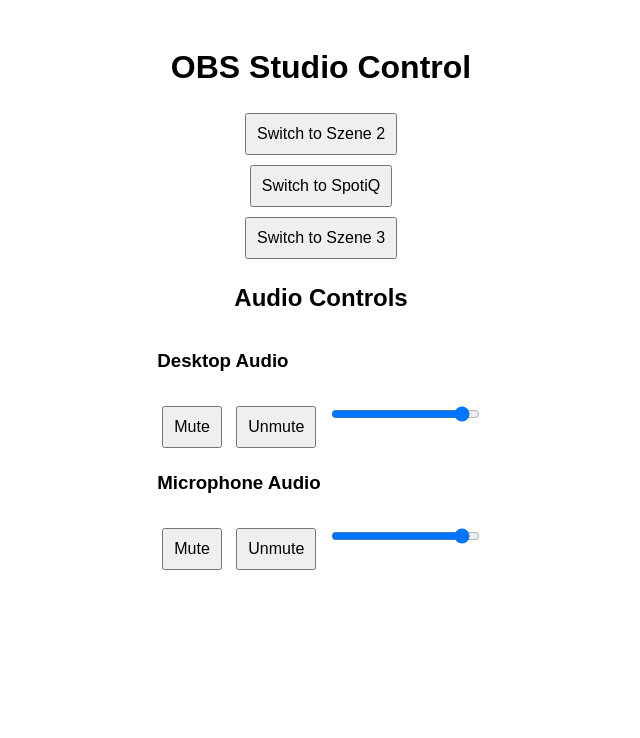
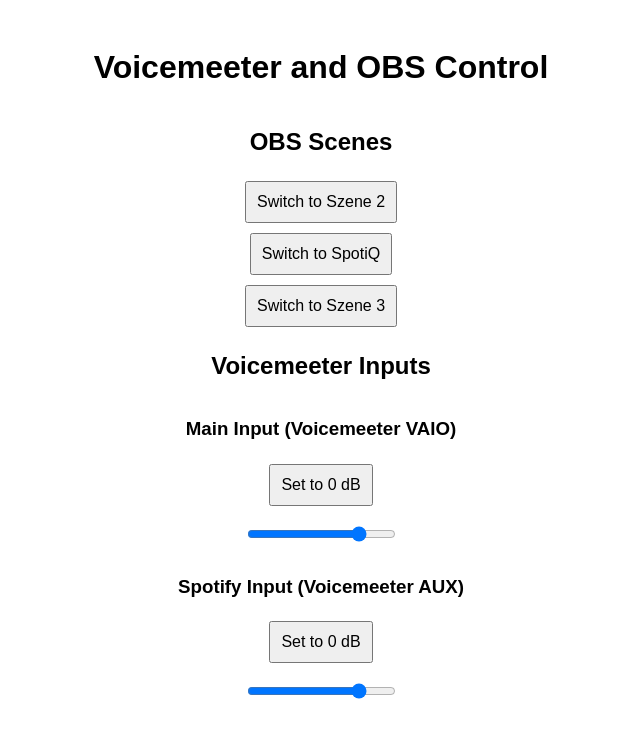
Before and after one commit to jjannix/live-assist, a website: page public/index.html in a window 1280 px wide. Shown: the whole page, without its empty margins (319-959 px from the left). Drawn offline with nearby package versions, Linux system fonts and the light colour scheme; no server answers.

Commit message:
added voicemeeter support

```diff
--- a/public/index.html
+++ b/public/index.html
@@ -3,7 +3,7 @@
 <head>
     <meta charset="UTF-8">
     <meta name="viewport" content="width=device-width, initial-scale=1.0">
-    <title>OBS WebSocket Control</title>
+    <title>Voicemeeter Control</title>
     <script src="/socket.io/socket.io.js"></script>
     <style>
         body {
@@ -21,25 +21,21 @@
     </style>
 </head>
 <body>
-    <h1>OBS Studio Control</h1>
+    <h1>Voicemeeter and OBS Control</h1>
+
+    <h2>OBS Scenes</h2>
     <button id="szene2Button">Switch to Szene 2</button>
     <button id="spotiQButton">Switch to SpotiQ</button>
     <button id="szene3Button">Switch to Szene 3</button>
 
-    <h2>Audio Controls</h2>
-    <div>
-        <h3>Desktop Audio</h3>
-        <button onclick="mute('Desktop-Audio')">Mute</button>
-        <button onclick="unmute('Desktop-Audio')">Unmute</button>
-        <input type="range" min="0" max="1" step="0.01" value="1" oninput="setVolume('Desktop-Audio', this.value)">
-    </div>
+    <h2>Voicemeeter Inputs</h2>
+    <h3>Main Input (Voicemeeter VAIO)</h3>
+    <button ondblclick="setVolume(3, 0)">Set to 0 dB</button>
+    <input type="range" min="-60" max="12" step="0.1" value="0" ondblclick="setVolume(3, 0)" oninput="setVolume(3, this.value)">
 
-    <div>
-        <h3>Microphone Audio</h3>
-        <button onclick="mute('Mikrofon-/AUX-Audio')">Mute</button>
-        <button onclick="unmute('Mikrofon-/AUX-Audio')">Unmute</button>
-        <input type="range" min="0" max="1" step="0.01" value="1" oninput="setVolume('Mikrofon-/AUX-Audio', this.value)">
-    </div>
+    <h3>Spotify Input (Voicemeeter AUX)</h3>
+    <button ondblclick="setVolume(0, 0)">Set to 0 dB</button>
+    <input type="range" min="-60" max="12" step="0.1" value="0" ondblclick="setVolume(4, 0)" oninput="setVolume(4, this.value)">
 
     <script>
         const socket = io();
@@ -56,16 +52,8 @@
             socket.emit('transition', { sceneName: 'Szene 3' });
         });
 
-        function mute(inputName) {
-            socket.emit('mute', { inputName });
-        }
-
-        function unmute(inputName) {
-            socket.emit('unmute', { inputName });
-        }
-
-        function setVolume(inputName, volume) {
-            socket.emit('setVolume', { inputName, volume: parseFloat(volume) });
+        function setVolume(stripIndex, volume) {
+            socket.emit('setVolume', { stripIndex, volume });
         }
     </script>
 </body>
```
Also changed, not shown: server.js (+17 -4 lines).
